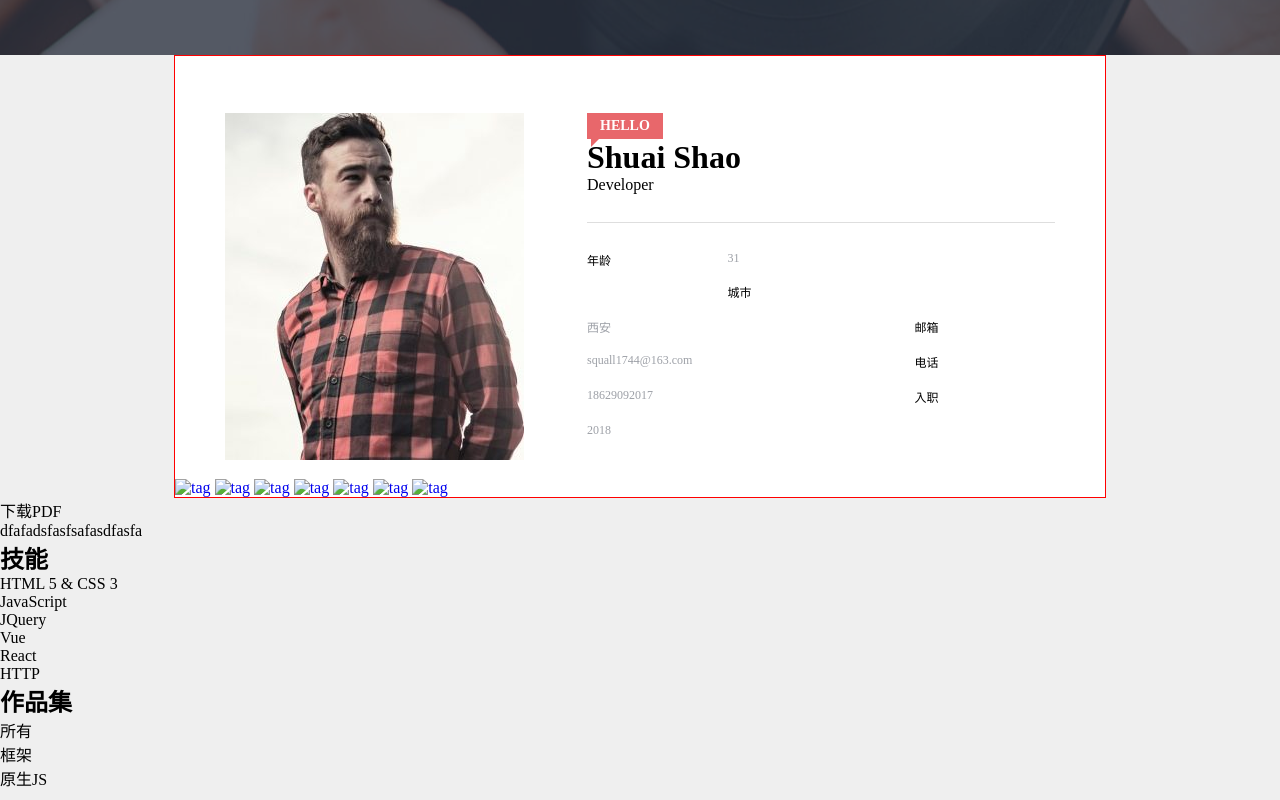
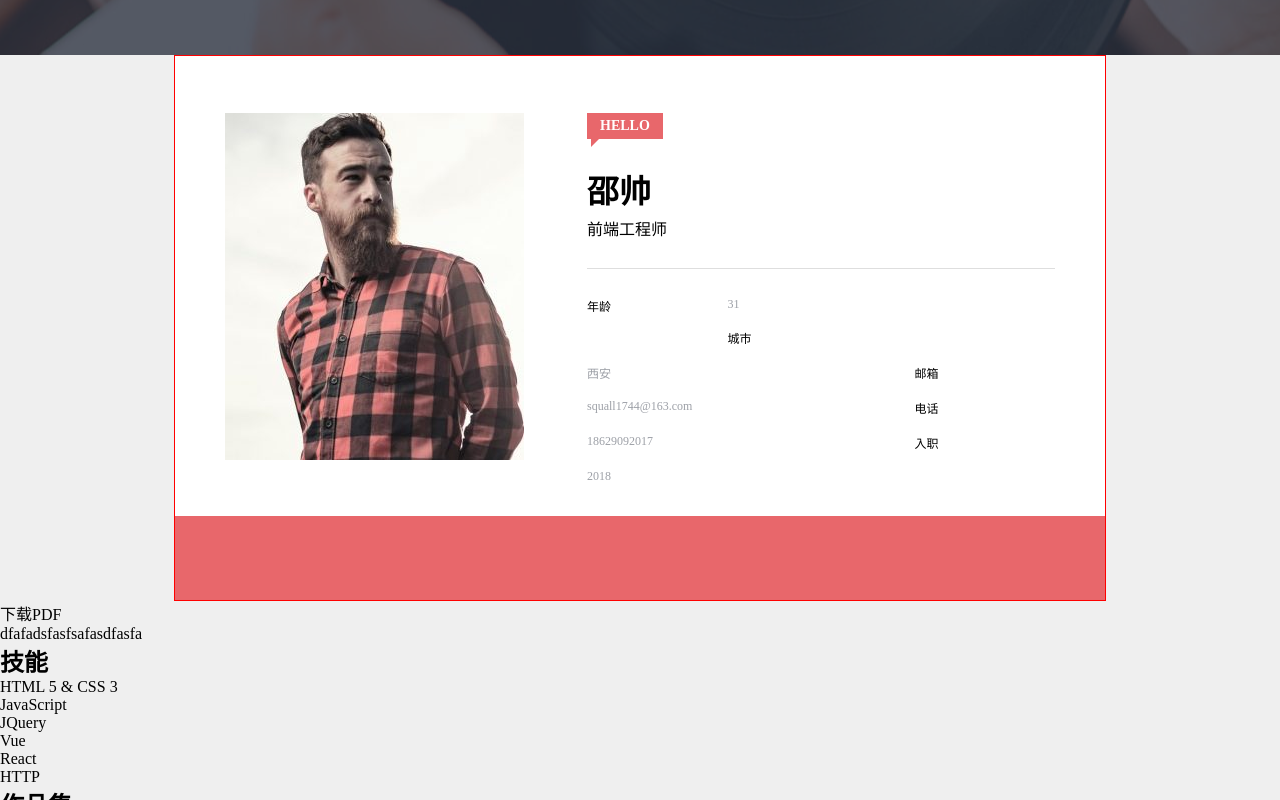
Before and after one commit to squall1744/resume, a plain HTML site: page index.html in a window 1280 px wide. Shown: the part 461-1261 px from the top of the page. Drawn offline with Linux system fonts and the light colour scheme.

Commit message:
add social icon

```diff
--- a/index.html
+++ b/index.html
@@ -4,6 +4,15 @@
   <meta charset="utf-8">
   <title>个人简历</title>
   <link rel="stylesheet" href="./style/style.css">
+  <script src="//at.alicdn.com/t/font_595376_1lrv5ebz9f6r.js"></script>
+  <style type="text/css">
+    .icon {
+       width: 1em; height: 1em;
+       vertical-align: -0.15em;
+       fill: currentColor;
+       overflow: hidden;
+    }
+</style>
 </head>
 <body>
   <div class="topNavBar clearfix">
@@ -31,8 +40,8 @@
         </div>
         <div class="text">
           <span class="welcome"><span>HELLO</span><span class="tri"></span></span>
-          <h1>Shuai Shao</h1>
-          <p class="job">Developer</p>
+          <h1>邵帅</h1>
+          <p class="job">前端工程师</p>
           <hr>
           <dl class="clearfix">
             <dt>年龄</dt>
@@ -48,14 +57,39 @@
           </dl>
         </div>
       </div>
-      <footer class="social">
-        <a href="#"><img src="#" alt="tag"></a>
-        <a href="#"><img src="#" alt="tag"></a>
-        <a href="#"><img src="#" alt="tag"></a>
-        <a href="#"><img src="#" alt="tag"></a>
-        <a href="#"><img src="#" alt="tag"></a>
-        <a href="#"><img src="#" alt="tag"></a>
-        <a href="#"><img src="#" alt="tag"></a>
+      <footer>
+        <div class="social">
+          <a href="https://github.com/squall1744/">
+            <svg class="icon" aria-hidden="true">
+              <use xlink:href="#icon-github"></use>
+            </svg>
+          </a>
+          <a href="#">
+            <svg class="icon" aria-hidden="true">
+              <use xlink:href="#icon-facebookfacebook52"></use>
+            </svg>
+          </a>
+          <a href="#">
+            <svg class="icon" aria-hidden="true">
+              <use xlink:href="#icon-weixin"></use>
+            </svg>
+          </a>
+          <a href="#">
+            <svg class="icon" aria-hidden="true">
+              <use xlink:href="#icon-weibo"></use>
+            </svg>
+          </a>
+          <a href="#">
+            <svg class="icon" aria-hidden="true">
+              <use xlink:href="#icon-linkedin0"></use>
+            </svg>
+          </a>
+          <a href="#">
+            <svg class="icon" aria-hidden="true">
+              <use xlink:href="#icon-msnui-logo-qq"></use>
+            </svg>
+          </a>
+        </div>
       </footer>
     </div>
     <div class="download">下载PDF</div>
--- a/style/style.css
+++ b/style/style.css
@@ -123,6 +123,15 @@ body {
   border-left: 8px solid #e8676b;
 }
 
+
+.profile .detail h1 {
+  margin-top: 27px;
+}
+
+.profile .detail p {
+  margin-top: 4px;
+}
+
 .profile .detail .text hr {
   margin: 28px 0;
   border: none;
@@ -146,6 +155,43 @@ body {
   font-size: 12px;
   padding-bottom: 17px;
 }
+
+
+.profile footer {
+  background: #e8676b;
+
+}
+
+footer {
+  padding: 20px 0;
+}
+
+footer .social {
+  text-align: center;
+}
+
+footer .social a {
+  display: inline-block;
+  border-radius: 50%;
+  line-height: 20px;
+  width: 20px;
+  padding: 12px;
+  border-radius: 50%;
+  margin: 0 15px;
+}
+
+
+footer .social a:hover {
+  background: rgba(0,0,0,0.1);
+}
+
+footer .icon {
+   width: 20px;
+   height: 20px;
+   vertical-align: top;
+   fill: #FFF;
+ }
+
 /* clearfix */
 .clearfix:after {
   content: '';
```
